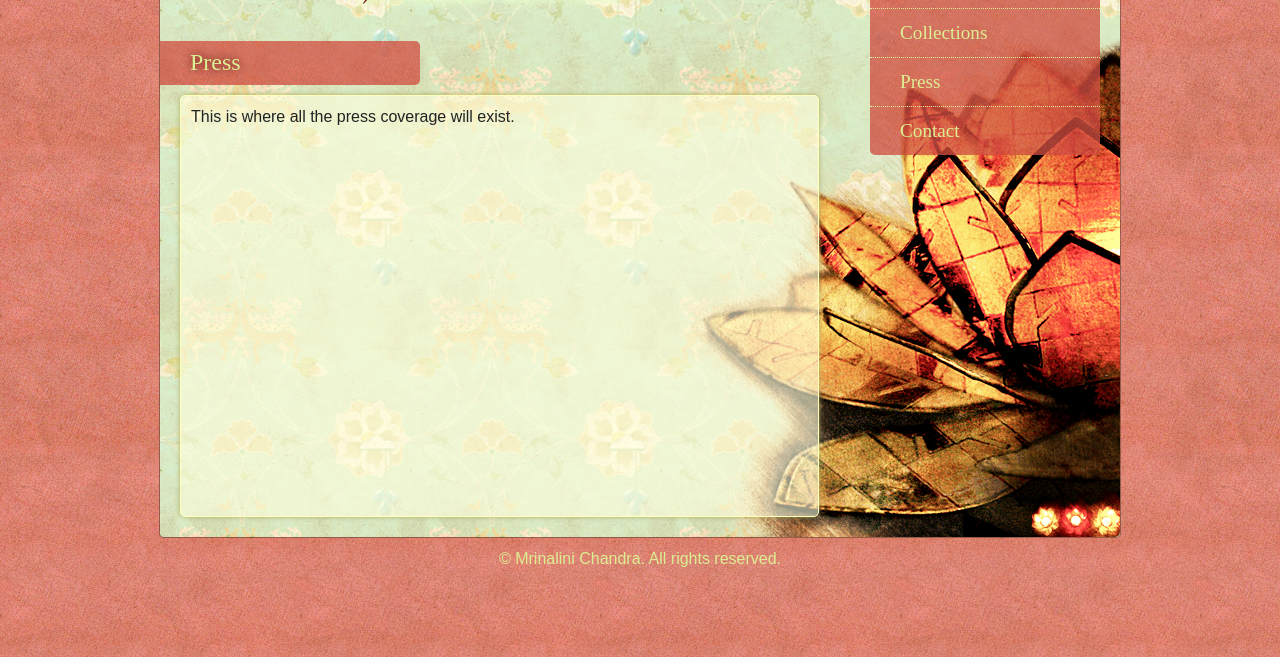
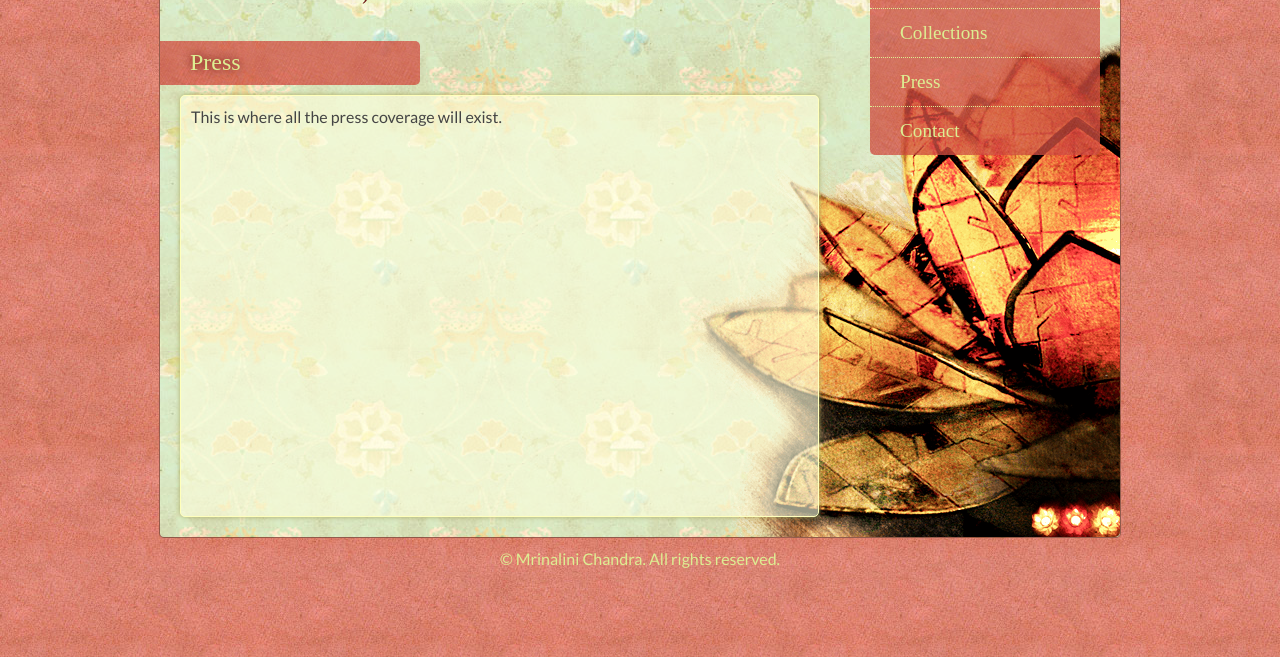
Before and after one commit to mrinalini/mrinalini.github.com, a Jekyll site: the page built from press.html, in a window 1280 px wide. Shown: the part 140-797 px from the top of the page. Built offline with Jekyll 4.4.1, drawn with Linux system fonts in a browser that asks for light colours; nearby versions of some CDN libraries; some web fonts are replaced.

Commit message:
Small modifications. Added background to give immediate feel.

```diff
--- a/css/main.css
+++ b/css/main.css
@@ -60,7 +60,8 @@
 Author's custom styles
 ========================================================================== */
 
-
+/* Lato should ideally be a temporary font until a better font is found. */
+body, button, input, select, textarea { font-family: "Lato", sans-serif; color: #444; }
 
 h1, h2, h3, h4 {
   font-weight: 900;
@@ -69,12 +70,14 @@
 
 body {
   -webkit-font-smoothing: antialiased;
+  background-color: #DC8673;
   background: url('../img/background.jpg');
   margin-top: 30px;
   margin-bottom: 30px;
 }
 
 #container {
+  background-color: #DDECC5;
   background: url('../img/backgrounddeer.jpg');
   border: 1px solid rgba(100, 0, 0, 0.6);
   margin: auto;
```
